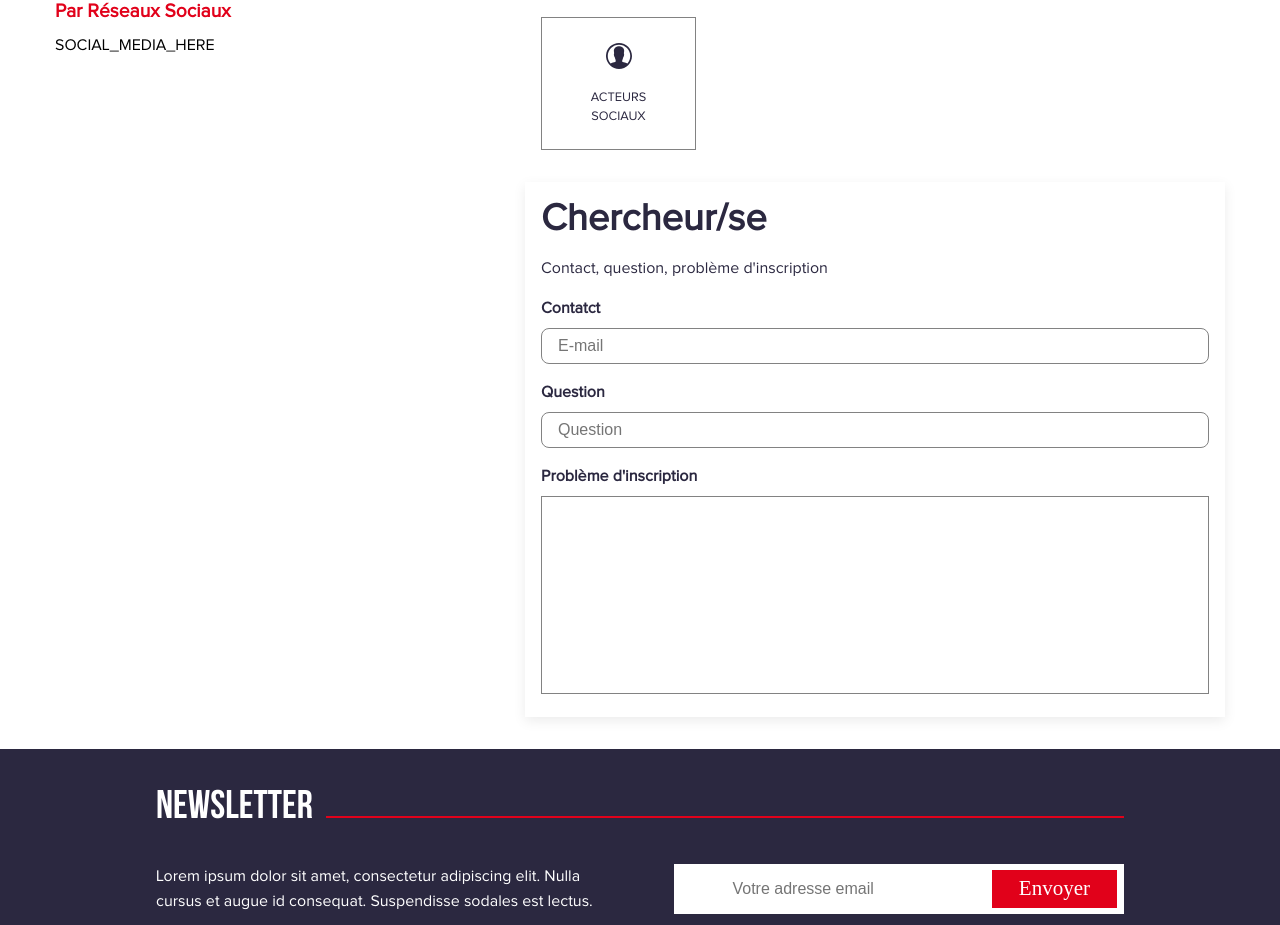
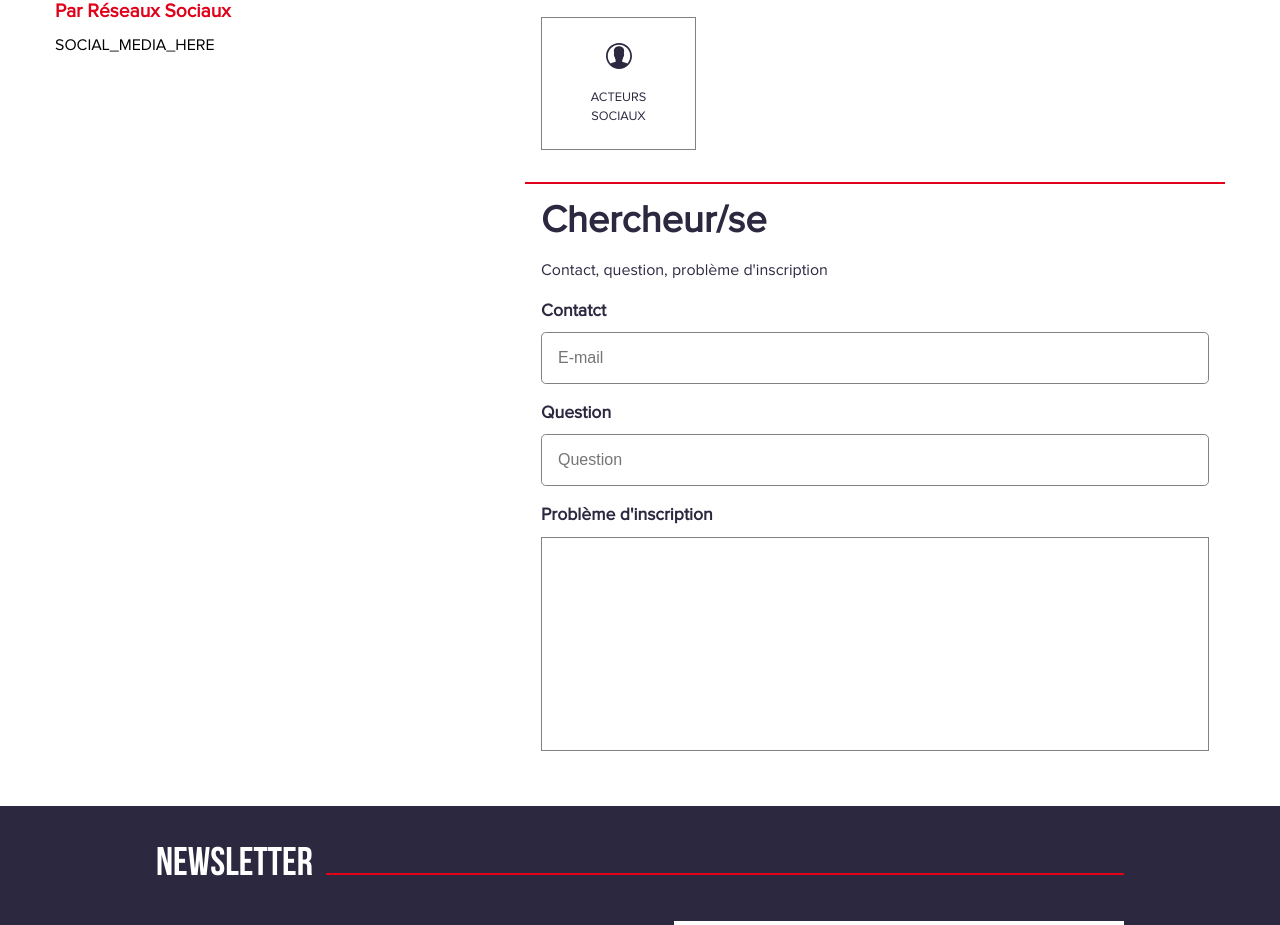
Before and after one commit to tarekguermazi/buildfront0602, a React (Create React App) app: page /contact in a window 1280 px wide. Shown: the part 609-1534 px from the top of the page. Built offline with nearby package versions, Linux system fonts and the light colour scheme.

Commit message:
minro re-tyling

```diff
--- a/src/view/Contact/Content/FormBody.tsx
+++ b/src/view/Contact/Content/FormBody.tsx
@@ -30,8 +30,7 @@ const BodyLayout = styled.section`
     margin-top: 1rem;
     background-color: #fff;
     padding: 1rem;
-
-    box-shadow: rgba(0, 0, 0, 0.08) 0px 4px 12px;
+    border-top: 2px solid #E1011A;
 
     h3{
         font-family: "Proxima Nova";
@@ -53,6 +52,7 @@ const BodyLayout = styled.section`
         color: var(--violet);
 
         label{
+            font-size: 1.1rem;
             font-weight: bold;
             display: block;
             margin-top: 1rem;
@@ -62,11 +62,11 @@ const BodyLayout = styled.section`
         textarea {
             width: 100%;
             margin-top: .5rem;
-            padding: .5rem 1rem;
+            padding: 1rem;
             font-size: 1rem;
             color: var(--violet);
             border: 1px solid var(--gray3);
-            border-radius: .5rem;
+            border-radius: .3rem;
         }
 
         textarea{
```
